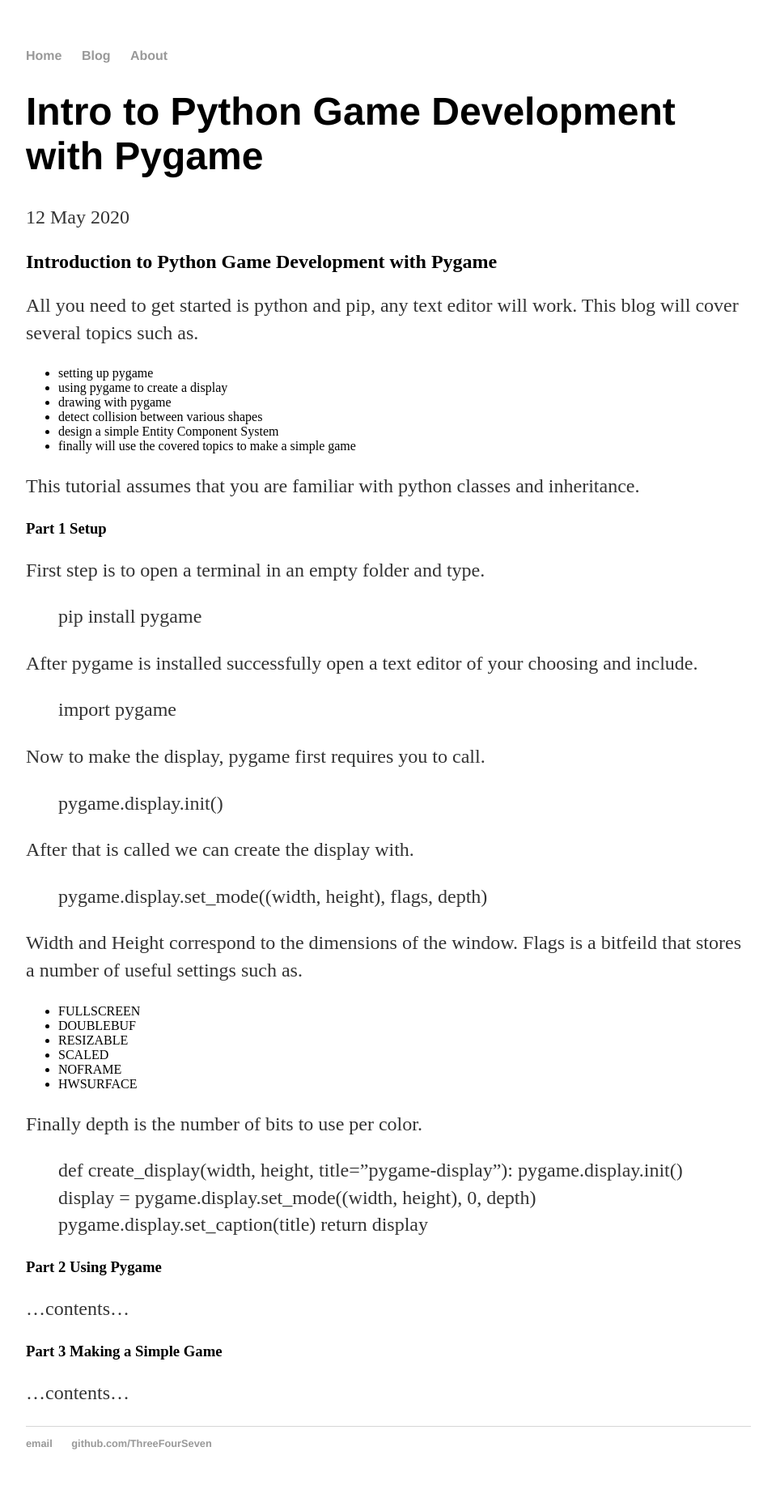
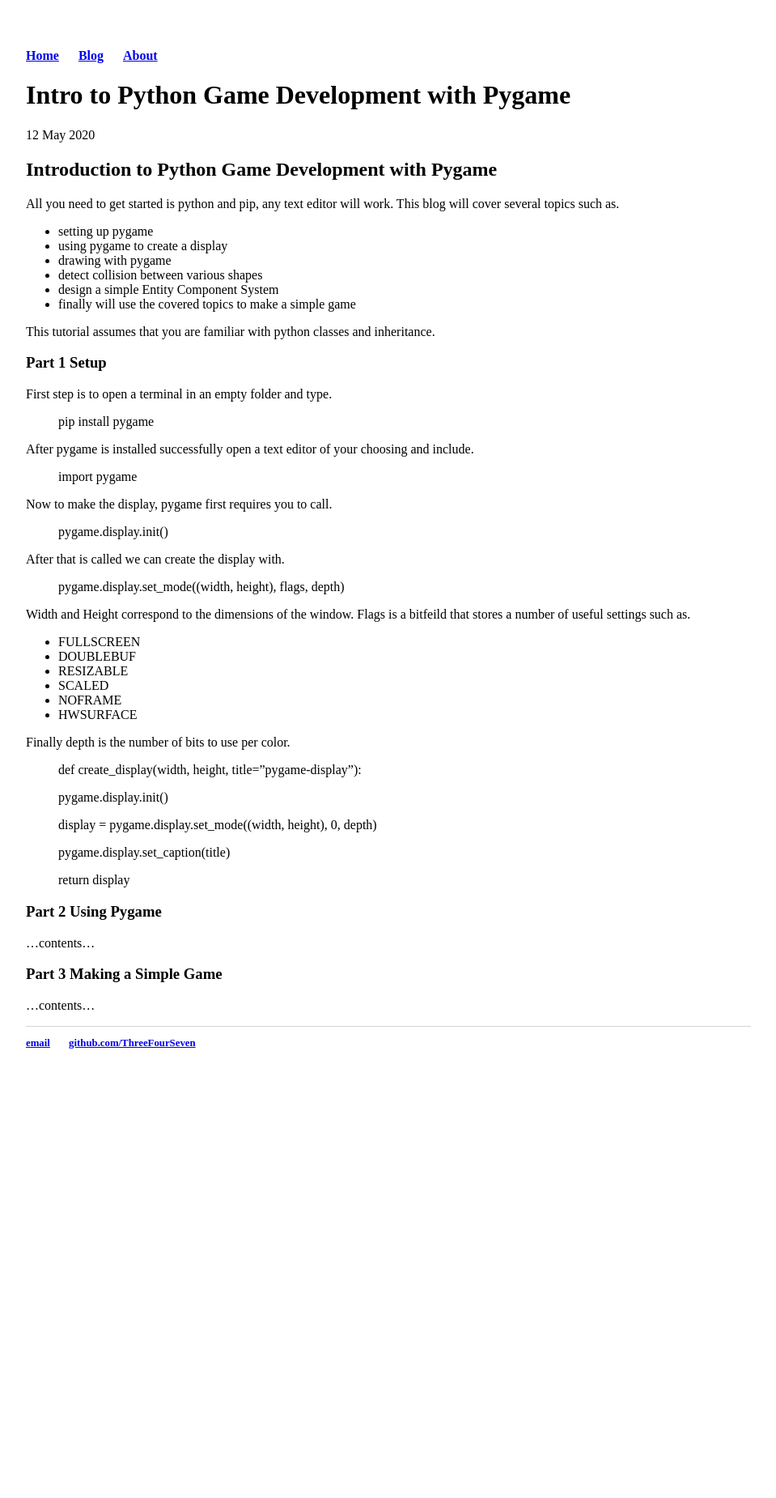
Before and after one commit to ThreeFourSeven/sevenrandall, a Jekyll site: the page built from _posts/2020-05-12-intro-to-python-game-dev.md, in a window 1280 px wide. Shown: the whole page at 81% size, without its empty margins (160-1119 px from the left). Built offline with Jekyll 4.4.1, drawn with Linux system fonts in a browser that asks for light colours; after the commit the page ends 1356 px from its top, so only the background shows below that.

Commit message:
StyleChanges

```diff
--- a/_posts/2020-05-12-intro-to-python-game-dev.md
+++ b/_posts/2020-05-12-intro-to-python-game-dev.md
@@ -49,9 +49,13 @@
 Finally depth is the number of bits to use per color.
 
 > def create_display(width, height, title="pygame-display"):
+>
 >   pygame.display.init()
+>
 >   display = pygame.display.set_mode((width, height), 0, depth)
+>
 >   pygame.display.set_caption(title)
+>
 >   return display
 
 ### Part 2 Using Pygame
--- a/css/main.css
+++ b/css/main.css
@@ -3,7 +3,6 @@
     width: 70%;
 }
 nav ul, footer ul {
-    font-family:'Helvetica', 'Arial', 'Sans-Serif';
     padding: 0px;
     list-style: none;
     font-weight: bold;
@@ -12,32 +11,10 @@
     display: inline;
     margin-right: 20px;
 }
-a {
-    text-decoration: none;
-    color: #999;
-}
 a:hover {
     text-decoration: underline;
-}
-h1 {
-    font-size: 3em;
-    font-family:'Helvetica', 'Arial', 'Sans-Serif';
-}
-p {
-    font-size: 1.5em;
-    line-height: 1.4em;
-    color: #333;
 }
 footer {
     border-top: 1px solid #d5d5d5;
     font-size: .8em;
 }
-
-ul.posts {
-    margin: 20px auto 40px;
-    font-size: 1.5em;
-}
-
-ul.posts li {
-    list-style: none;
-}
```
